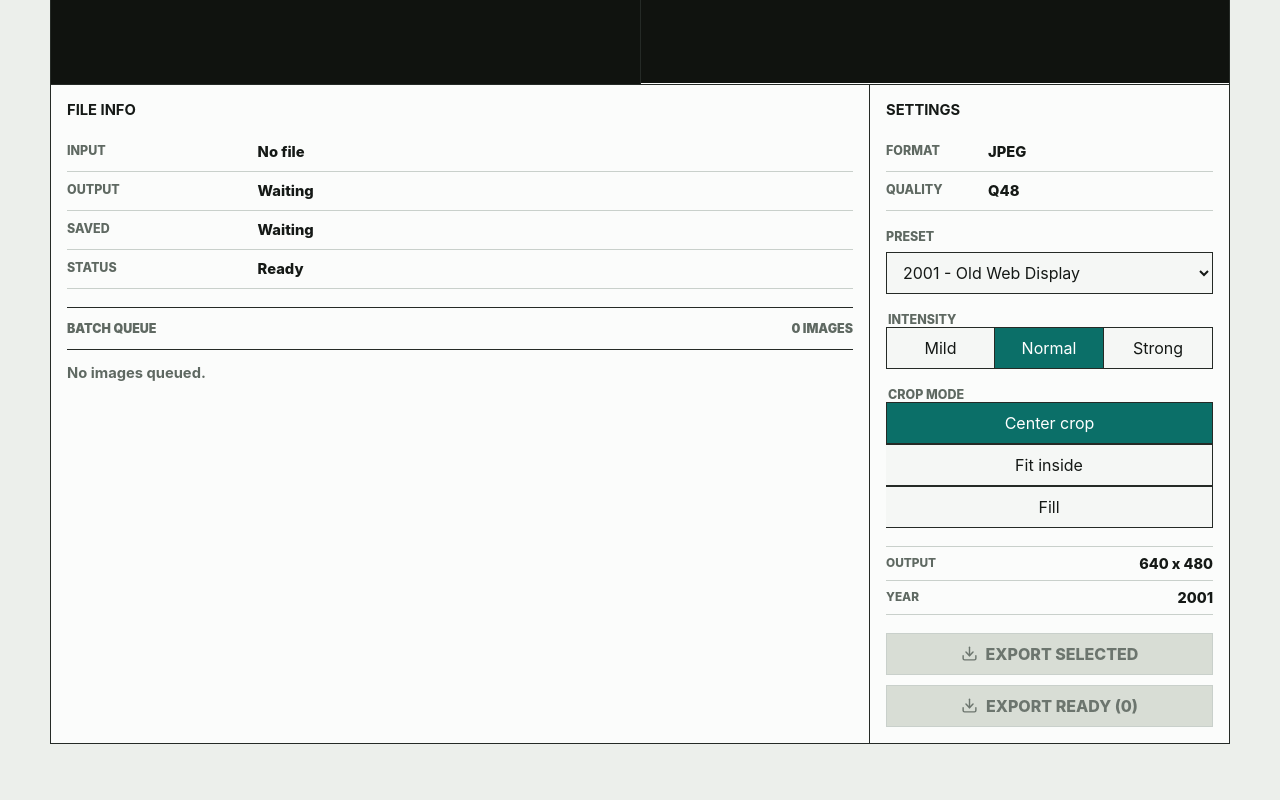
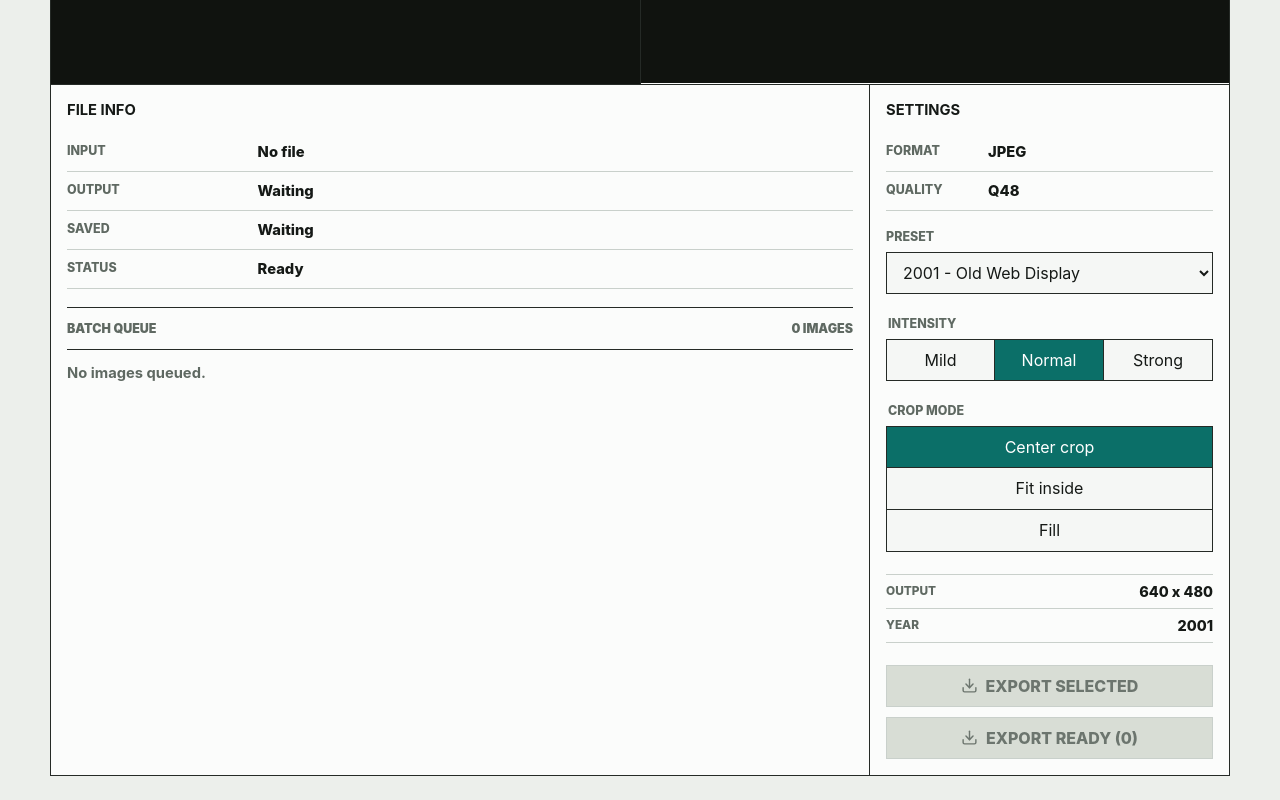
Before and after one commit to virtuecho/pixel-era-compressor, a React (Vite) app: page / in a window 1280 px wide. Shown: the part 550-1350 px from the top of the page. Before the commit the page ends 1318 px from the top, so only its background shows below. Built offline with nearby package versions, Linux system fonts and the light colour scheme.

Commit message:
style(ui): align settings control spacing

```diff
--- a/src/app/styles.css
+++ b/src/app/styles.css
@@ -228,6 +228,7 @@ select {
 .segmented-control {
   display: grid;
   grid-template-columns: repeat(3, minmax(0, 1fr));
+  margin-top: 8px;
 }
 
 .segmented-control.stacked {
@@ -243,6 +244,11 @@ select {
 
 .segmented-control button + button {
   border-left: 0;
+}
+
+.segmented-control.stacked button + button {
+  border-top: 0;
+  border-left: 1px solid var(--line);
 }
 
 .segmented-control button[aria-pressed="true"] {
@@ -538,7 +544,7 @@ select {
 .settings-panel .field-label,
 .settings-panel .control-group,
 .settings-panel .preset-stats {
-  margin-bottom: 18px;
+  margin-bottom: 22px;
 }
 
 .status-pill {
```
